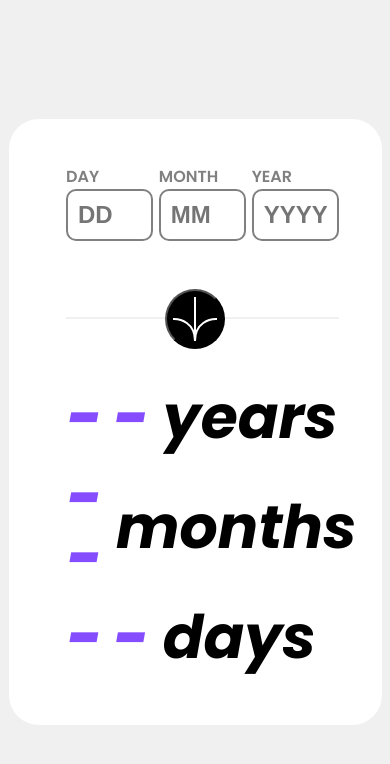
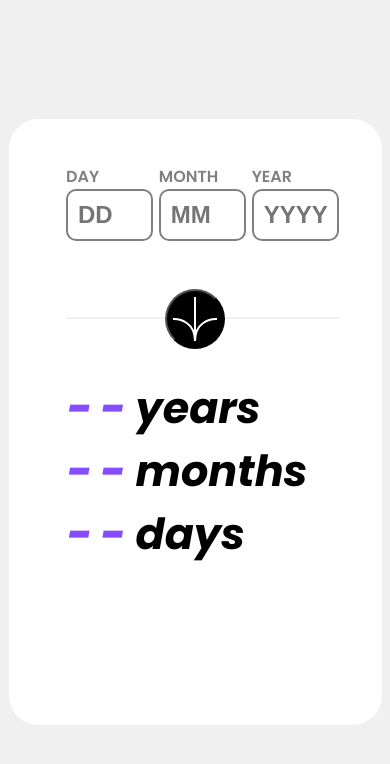
Before and after one commit to tomhill10/Age-calculator-app, a plain HTML site: page index.html in a window 390 px wide. Drawn offline with Linux system fonts and the light colour scheme.

Commit message:
scaled output text with VW

```diff
--- a/css/main.css
+++ b/css/main.css
@@ -191,7 +191,7 @@ input::-webkit-inner-spin-button {
   }
 
   .output-row-wrapper > p {
-    font-size: 60px;
+    font-size: 11vw;
     margin-bottom: 20px;
     font-weight: 700;
     font-style: italic;
```
Also changed, not shown: 1 other file.
